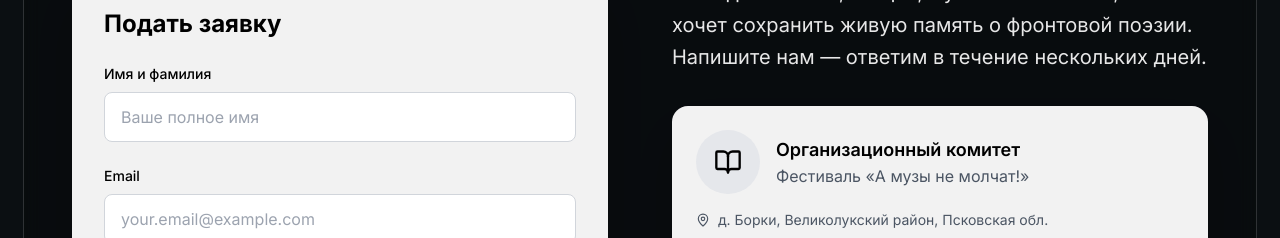
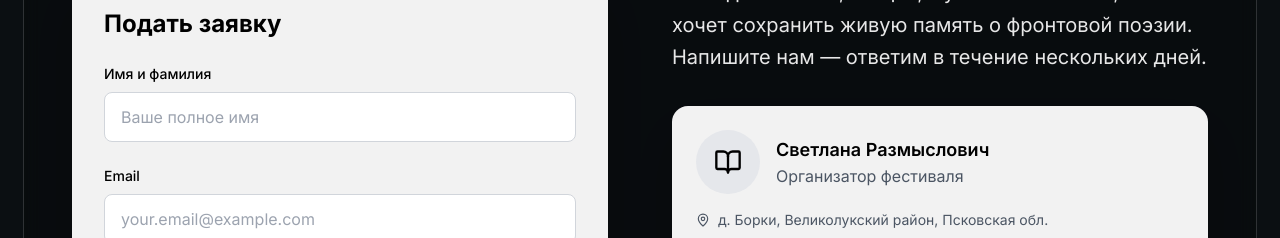
Before and after one commit to pr-poehali-dev/quantum-initiative-26, a React (Vite) app: page / in a window 1280 px wide. Shown: the part 3140-3378 px from the top of the page. Built offline with nearby package versions, Linux system fonts and the light colour scheme.

Commit message:
Добавлен запрос Светланы Размысловой

```diff
--- a/src/pages/Index.tsx
+++ b/src/pages/Index.tsx
@@ -323,8 +323,8 @@ const Index = () => {
                       <Icon name="BookOpen" size={28} />
                     </div>
                     <div>
-                      <h4 className="text-lg font-semibold">Организационный комитет</h4>
-                      <p className="text-gray-600">Фестиваль «А музы не молчат!»</p>
+                      <h4 className="text-lg font-semibold">Светлана Размыслович</h4>
+                      <p className="text-gray-600">Организатор фестиваля</p>
                     </div>
                   </div>
                   <div className="flex items-center gap-2 text-sm text-gray-600 mb-2">
```
